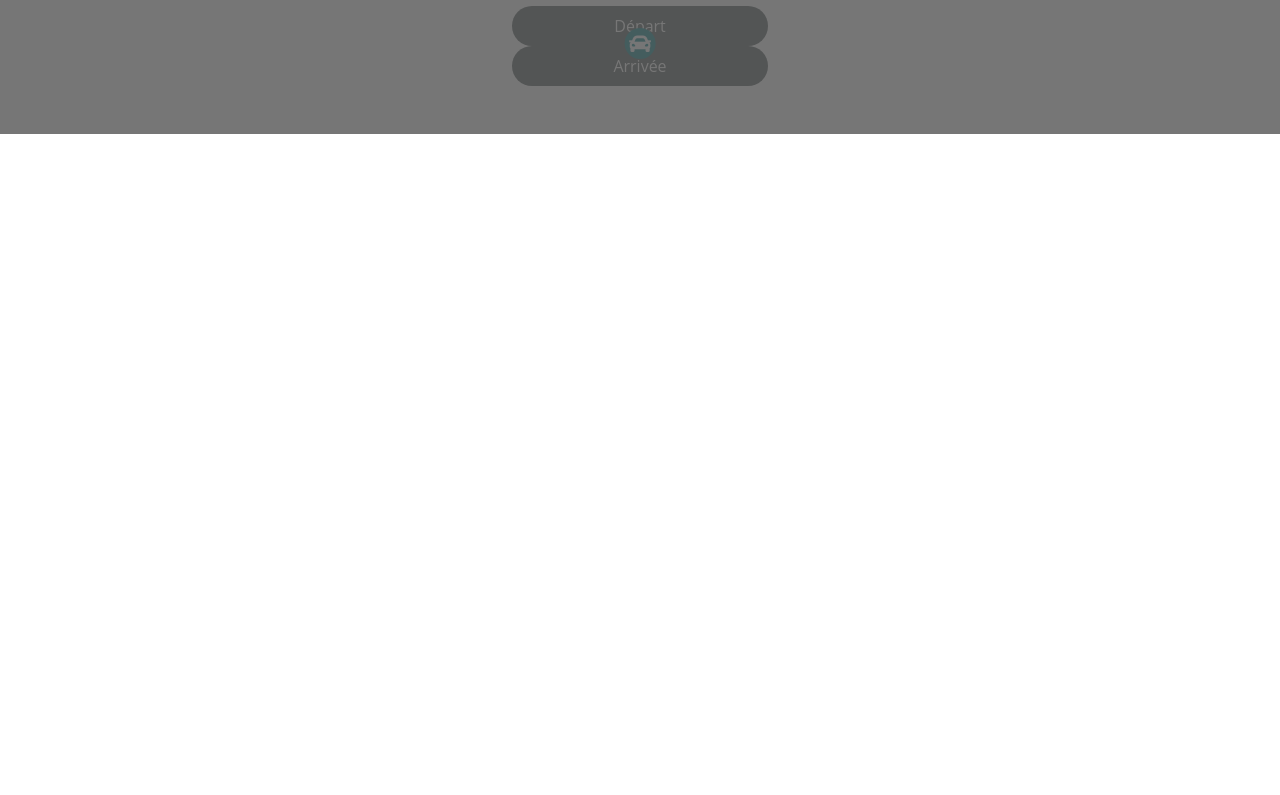
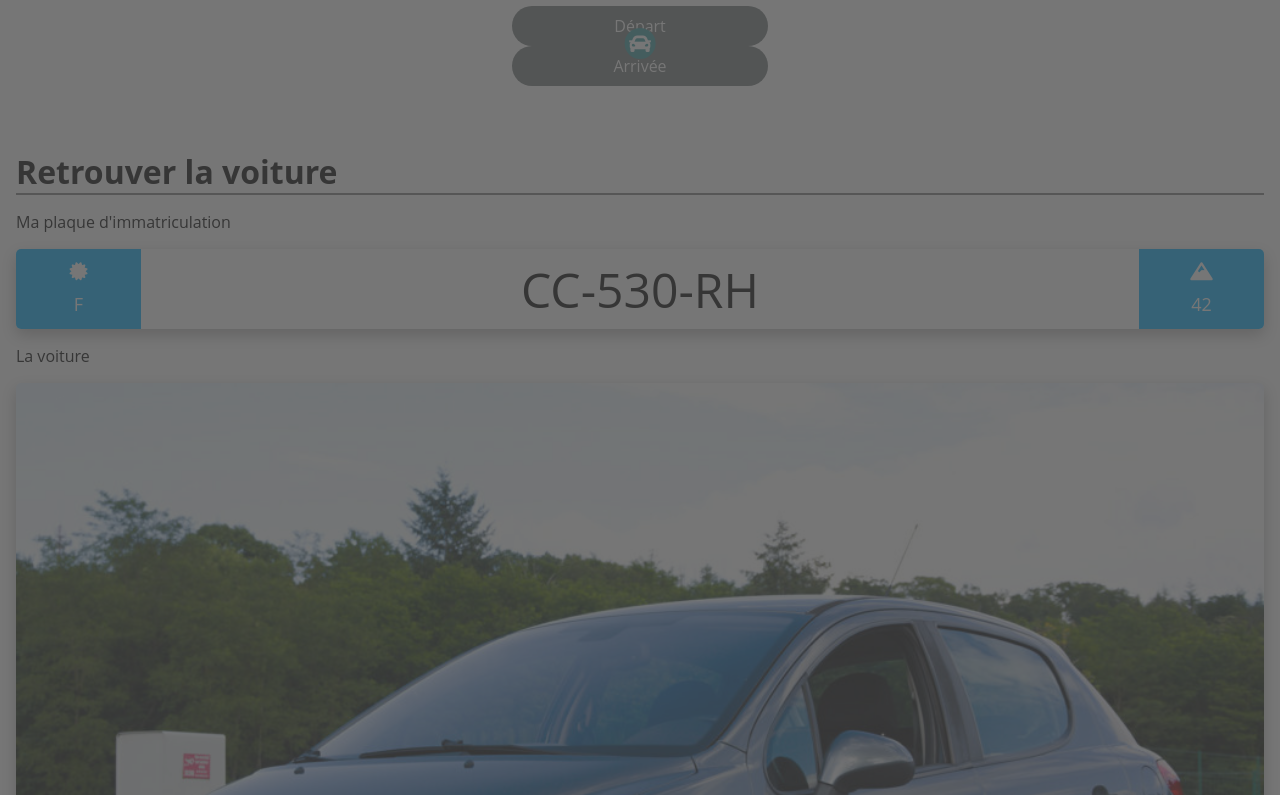
Before and after one commit to NicolasVaillant/travelCar, a website: page index.html in a window 1280 px wide. Shown: the part 260-1055 px from the top of the page. Before the commit the page ends 800 px from the top, so only its background shows below. Drawn offline with nearby package versions, Linux system fonts and the light colour scheme.

Commit message:
Design Update
Added a new section to show the car to customers to make it easy for them to find it

```diff
--- a/css/main.scss
+++ b/css/main.scss
@@ -49,6 +49,7 @@ select{
     line-height: 20px;
     height: 3em!important;
     width: 100% !important;
+    background: var(--w) !important;
 }
 
 body{
@@ -139,7 +140,7 @@ body{
                     white-space: nowrap;
                     width: 100%;
                 }
-                button{
+                a{
                     border-radius: var(--border1);
                     width: 8vh;
                     font-size: 25px;
@@ -150,7 +151,6 @@ body{
                     justify-content: center;
                     align-content: center;
                     padding: 0 1em;
-                    border: 0;
                     background: #F0F0F0;
                     border: 1px solid #c5c5c5;
                 }
@@ -318,20 +318,75 @@ body{
 
                 @include tn-flex-row;
                 gap: 1.2em;
+            }
+        }
 
-                //@supports (mix-blend-mode: screen) {
-                //    &:after{
-                //        content: '';
-                //        background: linear-gradient(270deg, #1100ff, #00c4ff);
-                //        position: absolute;
-                //        top: 0;
-                //        left: 0;
-                //        height: 100%;
-                //        width: 100%;
-                //        mix-blend-mode: screen;
-                //        pointer-events: none;
-                //    }
-                //}
+        .car--info{
+            height: auto;
+            width: 100%;
+            padding: $padding1;
+            overflow-x: hidden;
+            overflow-y: hidden;
+
+            @include tn-flex-column;
+            @include justify-left;
+
+            hr{
+                width: 100%;
+                border: 1px solid grey;
+            }
+
+            .inside{
+                width: 100%;
+                margin-top: 1em;
+
+                .wrapper{
+                    @include tn-flex-column;
+                    width: 100%;
+                    margin: 1em 0;
+                    box-shadow: 0 6px 15px 0 #b7b6b6;
+                    overflow: hidden;
+                    border-radius: var(--border1);
+                    //border: 1px solid #e8e8e8;
+
+                    .im--car{
+                        @include tn-flex-row;
+
+                        justify-content: space-between;
+                        background: var(--w);
+                        width: 100%;
+                        height: 10vh;
+                        border: 0;
+
+                        .col-l,
+                        .col-r{
+                            width: 10%;
+                            background: #01b1fe;
+                            height: 100%;
+                            @include tn-flex-column;
+                            justify-content: space-evenly;
+                            color: var(--w);
+                            font-size: 18px;
+                        }
+
+                        .numbers{
+                            font-size: 48px;
+                        }
+                    }
+
+                    img{
+                        width: 100%;
+                    }
+                    .picture--loader{
+                        height: 20vh;
+                        width: 100%;
+                        background: #e8e8e8;
+
+                        @include flex;
+                        color: #b6b6b6;
+                        font-size: 20vw;
+                    }
+                }
             }
         }
     }
@@ -346,6 +401,20 @@ body{
             height: 100%;
             width: 100%;
             z-index: 9999;
+        }
+    }
+
+    .footer--copyright{
+        height: 5vh;
+        width: 100%;
+        background: #e8e8e8;
+        @include tn-flex-row;
+
+        a{
+            color: #01b1fe;
+            &:active{
+                color: #215269;
+            }
         }
     }
 
--- a/index.html
+++ b/index.html
@@ -49,7 +49,7 @@
             <label for="name--main">Qui êtes-vous ?
                 <select name="name--main" id="name--main"></select>
             </label>
-            <button><i class="fas fa-car"></i></button>
+            <a href="#anchor--car"><i class="fas fa-car"></i></a>
         </div>
 
     </div>
@@ -78,7 +78,41 @@
         <div class="clients"></div>
     </div>
 
-<!--    <p>Made with <3 by Nicoco</p>-->
+    <div class="car--info" id="anchor--car">
+        <h1>Retrouver la voiture</h1>
+        <hr>
+        <div class="inside">
+            <p>Ma plaque d'immatriculation</p>
+            <div class="wrapper">
+                <div class="im--car">
+                    <div class="col-l">
+                        <i class="fas fa-certificate"></i>
+                        <p>F</p>
+                    </div>
+                    <p class="numbers">CC-530-RH</p>
+                    <div class="col-r">
+                        <i class="fas fa-mountain"></i>
+                        <p>42</p>
+                    </div>
+                </div>
+                <div class="picture--car">
+
+                </div>
+            </div>
+            <p>La voiture</p>
+            <div class="wrapper">
+                <img src="ressources/img/car.jpg" alt="Ma voiture">
+<!--                <div class="picture&#45;&#45;loader">-->
+<!--                    <i class="fas fa-images"></i>-->
+<!--                </div>-->
+            </div>
+        </div>
+
+    </div>
+
+    <div class="footer--copyright">
+        <p>Made by <a href="https://github.com/NicolasVaillant">@NicolasVaillant</a></p>
+    </div>
 </main>
 
 <div class="modal close--modal">
--- a/js/parameters.js
+++ b/js/parameters.js
@@ -4,17 +4,11 @@
 const dayOfTravel = "Apr 20 2022"
 const refreshInterval = 1000
 
-const colors = [
-    "#fff",
-]
-
-//A REGROUPED ----------------------------------------------
-
 const steps_hours = [
-    "09:10:00",
-    "09:50:00",
-    "10:55:00",
-    "11:45:00"
+    "11:10:00",
+    "11:55:00",
+    "11:56:00",
+    "16:45:00"
 ]
 
 const steps_cities = [
@@ -38,8 +32,6 @@ const steps_added = [
     "Selon convenance (à préciser durant le trajet)"
 ]
 
-//A REGROUPED ----------------------------------------------
-
 const steps_clients = [
     "Kim",
     "Myriam",
@@ -52,8 +44,6 @@ const path = [
     "2-3"
 ]
 
-//A REGROUPED ----------------------------------------------
-
 const type_luggage = [
     "Sac à dos",
     "Sac de sport",
@@ -62,5 +52,3 @@ const type_luggage = [
     "Petite valise",
     "Autre (à préciser par SMS)"
 ]
-
-//A REGROUPED ----------------------------------------------
--- a/js/script.js
+++ b/js/script.js
@@ -555,6 +555,8 @@ function setLineDrawHeight(index = null, heightContainer = null){
         newIndex = index + 1
     }
 
+
+
     timeline__line__draw.style.height = (newIndex+1)*heightContainer + 1.1*offset + "px"
     // timeline__line__evolution.style.height = heightLineEvolution - NbContainerHidden*heightContainer + "px"
 }
```
Also changed, not shown: css/main.css, ressources/img/car.jpg (added), 1 other file.
